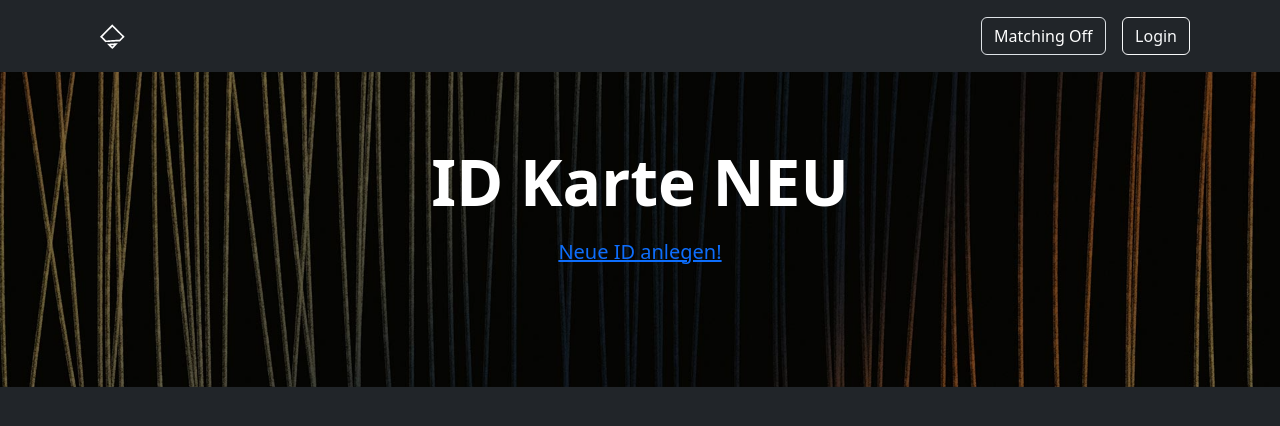
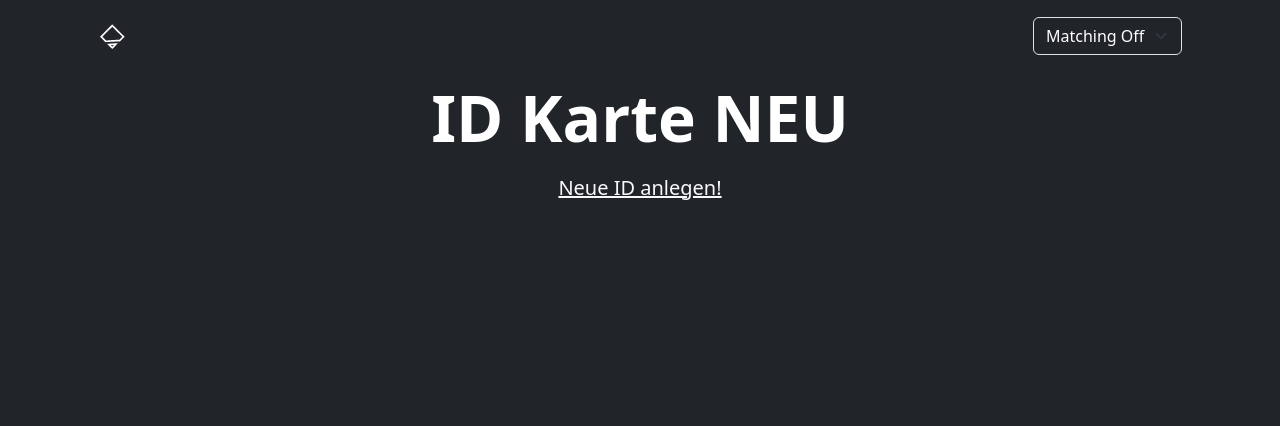
Before and after one commit to ftyl/bootshaus-ids, a Django app: template templates/id_activate.html in a window 1280 px wide. Shown: the top 426 px of the page. Run offline with Django 4.2, Linux system fonts and the light colour scheme; the template is opened without the code that fills it, so the values that code supplies are empty; some libraries are stand-ins or nearby versions.

Commit message:
updated and cleaned up design

```diff
--- a/templates/base.html
+++ b/templates/base.html
@@ -13,7 +13,8 @@
     {% bootstrap_messages %}
     <title>Bootshaus IDs</title>
 </head>
-<body class="bg-dark">
+<body class="bg-{% if acl_search and acl_ok %}success{% elif acl_search and not acl_ok %}danger{% else %}dark{% endif %}">
+
 
 <svg xmlns="http://www.w3.org/2000/svg" style="display: none;">
   <symbol id="bootshaus" viewBox="0 0 246.6 161.6">
@@ -52,16 +53,15 @@
 
   <header class="p-3 text-bg-dark">
     <div class="container">
-      <div class="d-flex flex-wrap align-items-center justify-content-center justify-content-lg-start">
-        <a href="http://bootshaus.tv/" class="d-flex align-items-center mb-2 mb-lg-0 text-white text-decoration-none">
+      <div class="d-flex flex-wrap align-items-center justify-content-center justify-content-sm-start">
+        <a href="http://bootshaus.tv/" class="d-flex justify-content-start align-items-center mb-2 text-white text-decoration-none">
           <svg class="bi me-2" width="60" height="40" role="img" aria-label="Bootshaus"><use xlink:href="#bootshaus"/></svg>
         </a>
 
-        <ul class="nav col-12 col-lg-auto me-lg-auto mb-2 justify-content-center mb-md-0">
-        </ul>
+        <div class="flex-grow-1"></div>
 
-        <form class="col-12 col-lg-auto mb-3 mb-lg-0 me-lg-3" role="ACL">
-<select onchange="this.form.submit()" class="form-control form-control-dark text-bg-dark" name="acl_search">
+        <form class="d-flex align-items-center mb-2 me-3" role="ACL">
+<select onchange="this.form.submit()" class="form-select form-control-dark text-bg-dark" name="acl_search">
 <option value="">Matching Off</option>
 {% for acltyp in acltypes %}
 <option
@@ -70,10 +70,6 @@ value="{{ acltyp.name }}">Look for: {{ acltyp.name }}</option>
 {% endfor %}
 </select>
         </form>
-
-        <div class="text-end">
-          <a href="/admin/" role="button" class="btn btn-outline-light me-2">Login</a>
-        </div>
       </div>
     </div>
   </header>
--- a/templates/id.html
+++ b/templates/id.html
@@ -26,7 +26,7 @@
 {% endfor %}
         </div>
 {% if request.user.is_authenticated %}
-<p class="lead mb-5"><a class="text-light" href="/admin/ids/identifikation/{{ id.slug }}/change/">Zugriff modifizieren</a></p>
+<p class="lead mt-5"><a target="_blank" class="link-light" href="/admin/ids/identifikation/{{ id.slug }}/change/">Zugriff modifizieren</a></p>
 {% endif %}
       </div>
     </div>
--- a/templates/id_activate.html
+++ b/templates/id_activate.html
@@ -3,23 +3,14 @@
 {% load bootstrap5 %}
 
 {% block content %}
-<link rel="stylesheet" href="{% static 'hero-1.css'  %}" />
-<header id="header">
 
-<!-- Hero 1 - HCF Bootstrap 5 Component -->
-<section class="px-5 py-6 py-xxl-10 hcf-bp-center hcf-bs-cover hcf-overlay hcf-transform" style="background-image: url('{% static 'hero-main.jpg' %}');">
   <div class="container">
     <div class="row justify-content-md-center">
       <div class="col-12 col-md-11 col-lg-9 col-xl-7 col-xxl-6 text-center text-white">
         <h1 class="display-3 fw-bold mb-3">ID Karte NEU</h1>
-        <p class="lead mb-5"><a href="/admin/ids/identifikation/{{ id.slug }}/change/">Neue ID anlegen!</a></p>
-        <div class="d-grid gap-2 d-sm-flex justify-content-sm-center">
-
-        </div>
+        <p class="lead mb-5"><a target="_blank" class="link-light" href="/admin/ids/identifikation/{{ id.slug }}/change/">Neue ID anlegen!</a></p>
       </div>
     </div>
   </div>
-</section>
-</header>
 
 {% endblock %}
```
